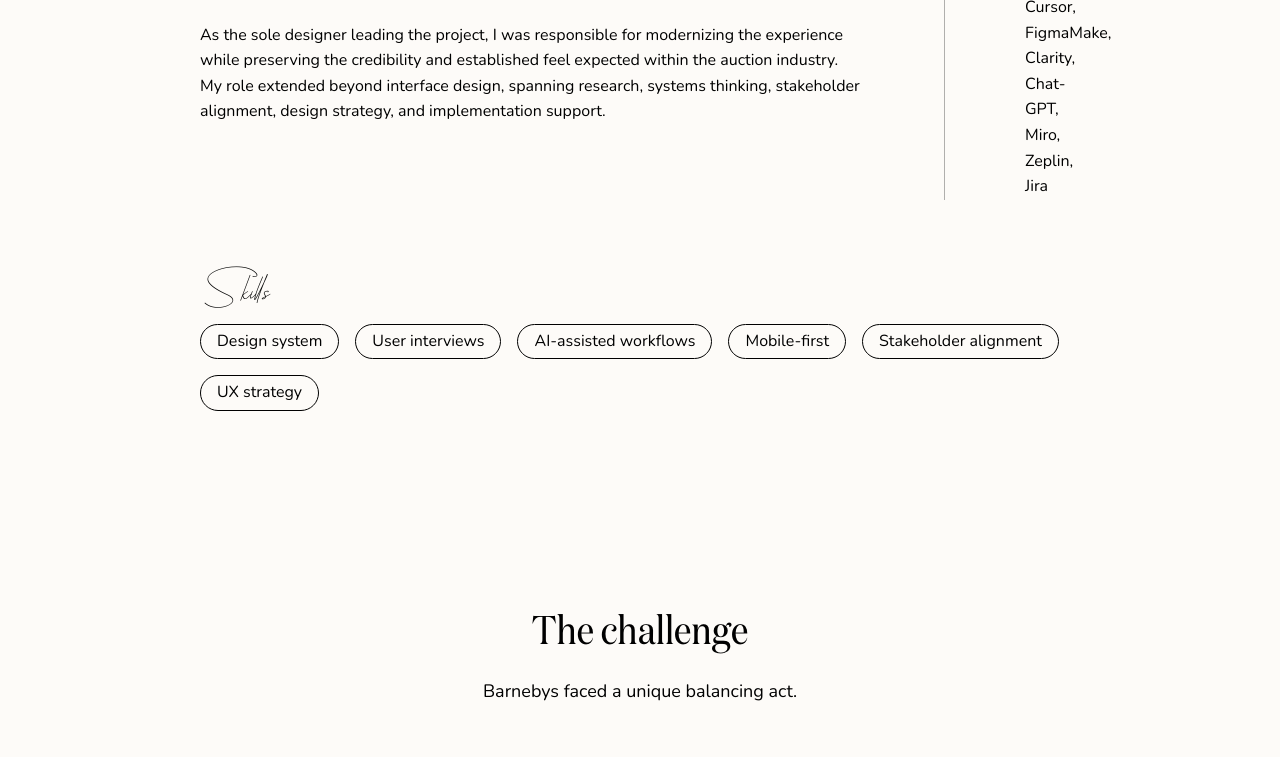
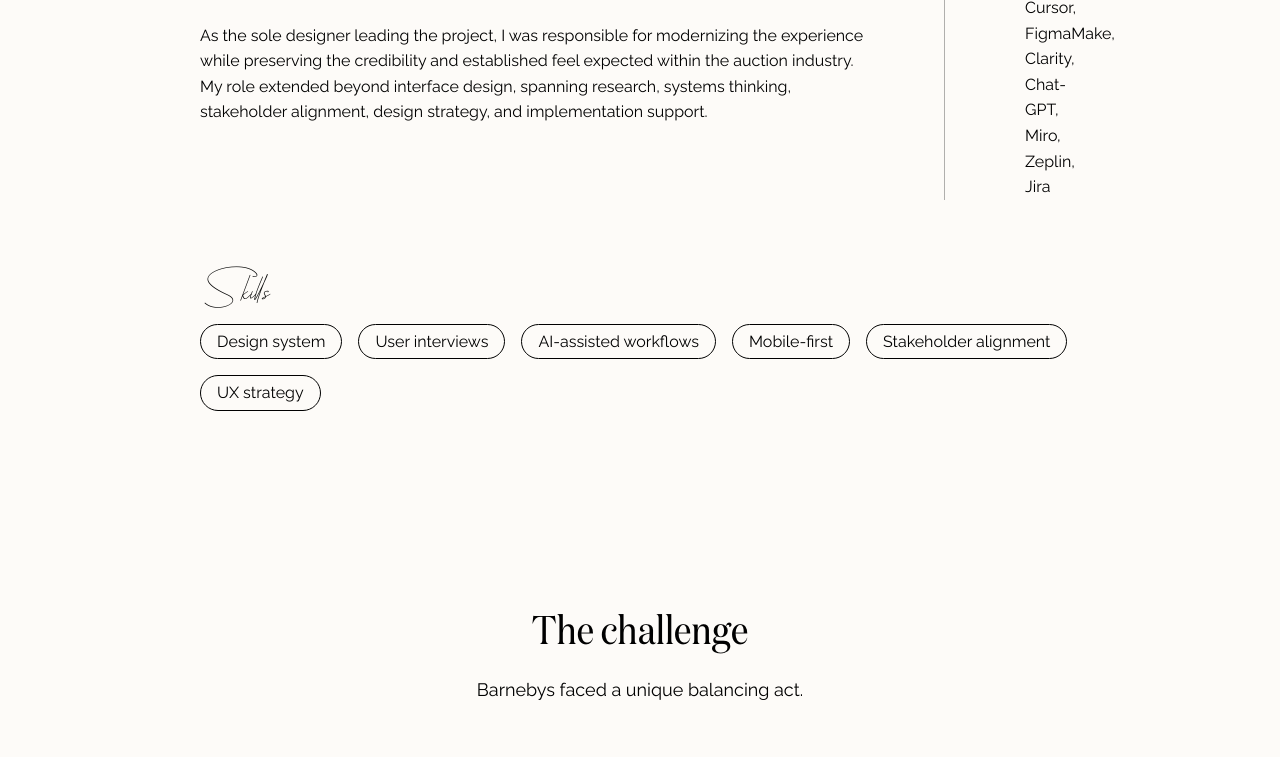
Before and after one commit to youlia-tzaneva/portfolio, a website: page barnebys.html in a window 1280 px wide. Shown: the part 609-1366 px from the top of the page. Drawn offline with nearby package versions, Linux system fonts and the light colour scheme.

Commit message:
Raleway font update

```diff
--- a/barnebys.html
+++ b/barnebys.html
@@ -12,7 +12,7 @@
     <link rel="preload" href="fonts/CasualScript.ttf" as="font" type="font/ttf" crossorigin>
     <link rel="preconnect" href="https://fonts.googleapis.com">
     <link rel="preconnect" href="https://fonts.gstatic.com" crossorigin>
-    <link href="https://fonts.googleapis.com/css2?family=Nunito:wght@400;700&display=block" rel="stylesheet">
+    <link href="https://fonts.googleapis.com/css2?family=Raleway:wght@400;700&display=block" rel="stylesheet">
     <link rel="stylesheet" href="css/home.css">
     <link rel="stylesheet" href="css/oak.css">
     <link rel="stylesheet" href="css/barnebys.css">
--- a/css/home.css
+++ b/css/home.css
@@ -35,7 +35,7 @@ html.fonts-loading body {
   --color-black: #000000;
   --color-white: #ffffff;
   --font-serif: "Domaine Display Narrow", serif;
-  --font-sans: "Nunito", system-ui, sans-serif;
+  --font-sans: "Raleway", system-ui, sans-serif;
   --font-script: "CasualScript", cursive;
   --max-width: 1440px;
   --section-padding: 100px;
--- a/js/fonts-ready.js
+++ b/js/fonts-ready.js
@@ -15,8 +15,8 @@
     '400 16px "Domaine Display Narrow"',
     '700 16px "Domaine Display Narrow"',
     '400 16px CasualScript',
-    '400 16px Nunito',
-    '700 16px Nunito',
+    '400 16px Raleway',
+    '700 16px Raleway',
   ];
 
   Promise.all(
```
Also changed, not shown: daluma.html (+1 -1 lines), index.html (+1 -1 lines), oak.html (+1 -1 lines).
